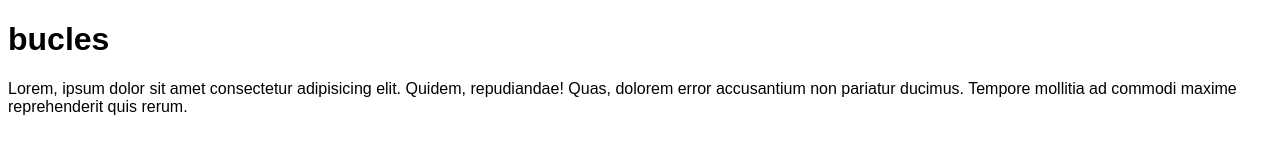
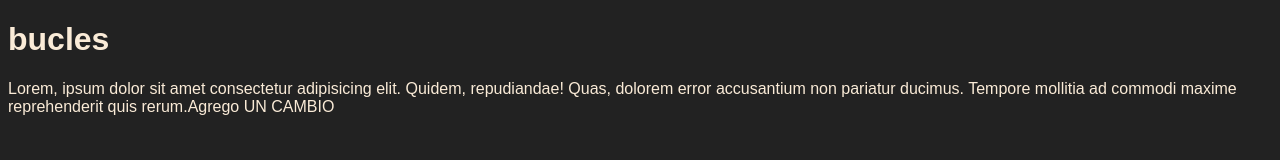
Before and after one commit to Alfredo89k/bucle-bootcamp64910, a plain HTML site: page index.html in a window 1280 px wide. Drawn offline with Linux system fonts and the light colour scheme.

Commit message:
Nuevos Cambios

```diff
--- a/css/styles.css
+++ b/css/styles.css
@@ -1,3 +1,5 @@
 body{
     font-family:'robot',sans-serif;
+    background-color: #222;
+    color: antiquewhite;
 }
--- a/index.html
+++ b/index.html
@@ -8,7 +8,7 @@
 </head>
 <body>
     <h1>bucles</h1>
-    <p>Lorem, ipsum dolor sit amet consectetur adipisicing elit. Quidem, repudiandae! Quas, dolorem error accusantium non pariatur ducimus. Tempore mollitia ad commodi maxime reprehenderit quis rerum.</p>
+    <p>Lorem, ipsum dolor sit amet consectetur adipisicing elit. Quidem, repudiandae! Quas, dolorem error accusantium non pariatur ducimus. Tempore mollitia ad commodi maxime reprehenderit quis rerum.Agrego UN CAMBIO</p>
 
     <script src="/js/while.js"></script>
 </body>
```
Also changed, not shown: pages/register/register.html (added, +11 -0 lines).
